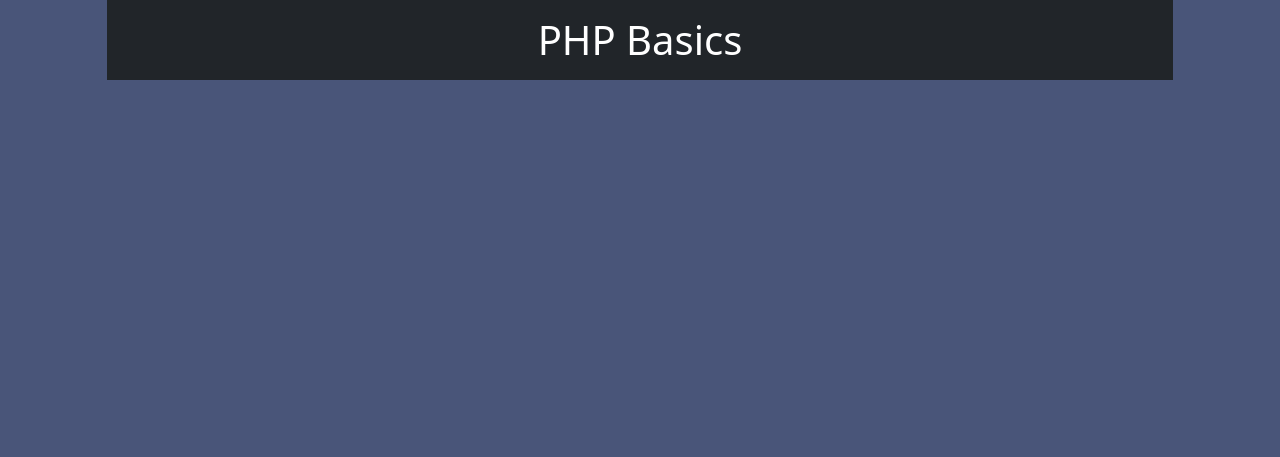
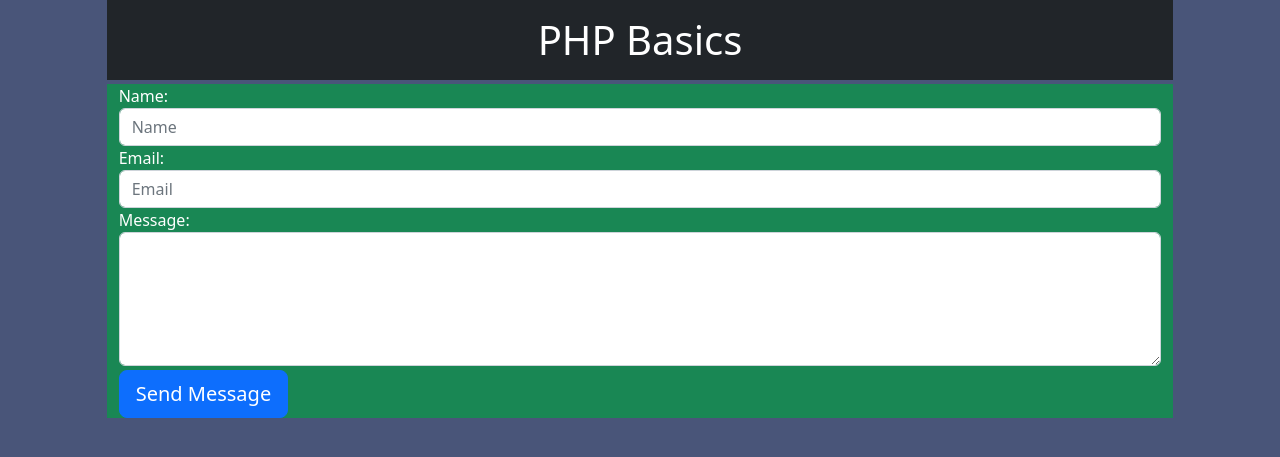
Before and after one commit to Jackson-Soriano/php-e85d-boiler, a PHP site: page / in a window 1280 px wide. Shown: the top 457 px of the page. Run offline with PHP 8.4, Linux system fonts and the light colour scheme; data that the repository does not hold is empty.

Commit message:
php boilerplate with form

```diff
--- a/index.php
+++ b/index.php
@@ -19,7 +19,22 @@
             <h1 class="display-7 p-3 mb-1 text-center text-bg-dark">PHP Basics</h1>
         </div>
         <div class="row text-bg-success">
-
+           <!-- form -->
+           <form action="index.php" method="post">
+                <div class="form-group">
+                    <label for="name">Name:</label>
+                    <input type="text" name="name" id="name" placeholder="Name" class="form-control" value="<?= $name?>">
+                </div>
+                <div class="form-group">
+                    <label for="email">Email:</label>
+                    <input type="text" name="email" id="email" placeholder="Email" class="form-control" value="<?= $email?>">
+                </div>
+                <div class="form-group">
+                    <label for="message">Message:</label>
+                    <textarea name="message" id="message" class="form-control" rows="5"><?=$message?></textarea>
+                </div>
+                <input type="submit" name="submit" id="submit" class="btn btn-primary btn-lg mt-1" value="Send Message">
+            </form>
         </div>
     </div>
 </body>
```
